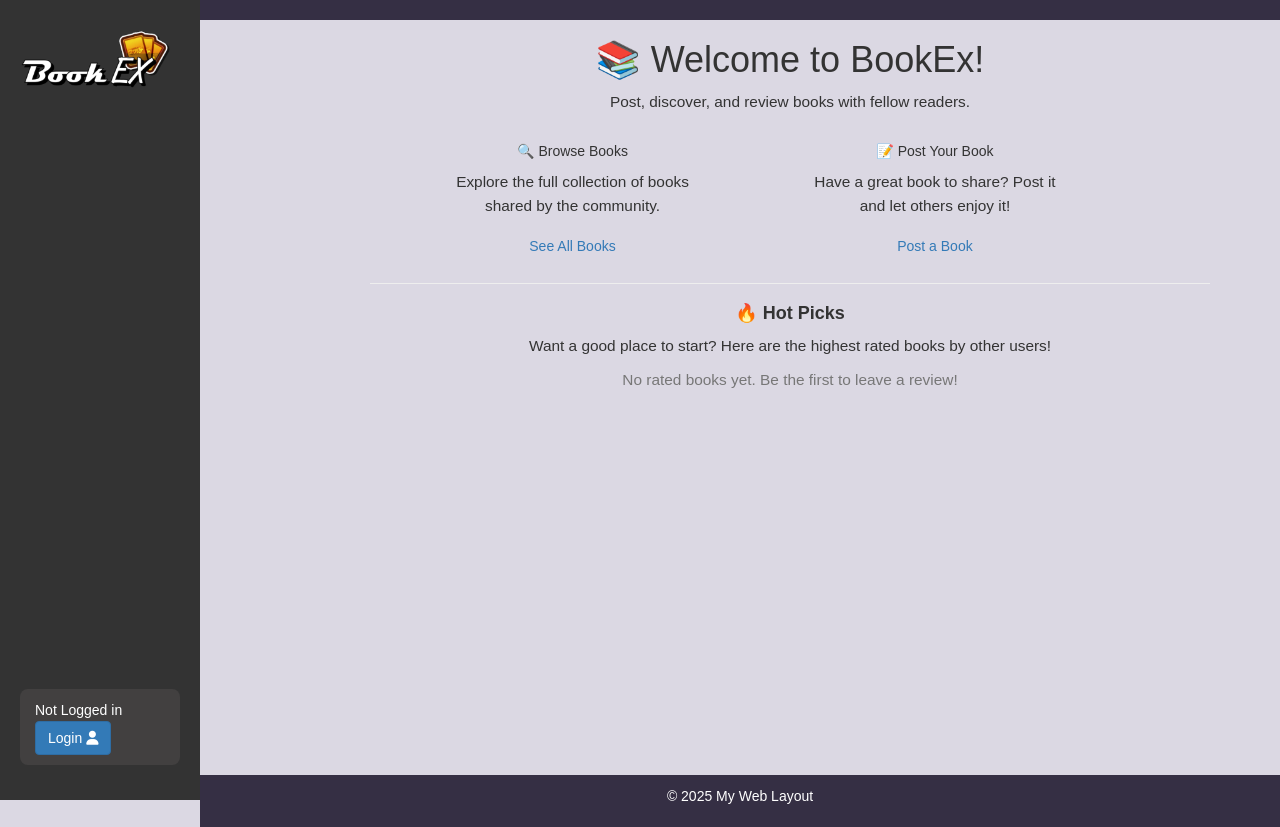
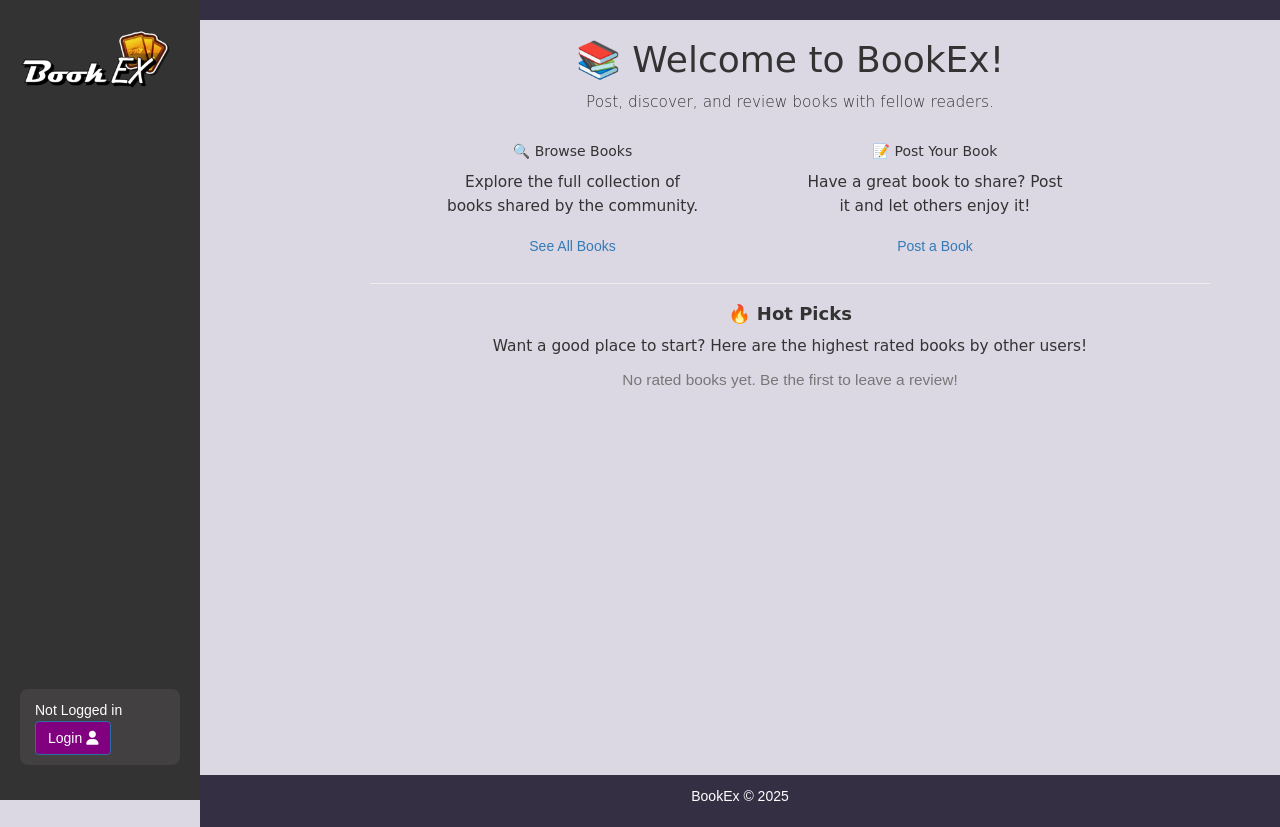
Before and after one commit to jmiralo84/BookEx, a Django app: template bookEx/templates/bookMng/index.html in a window 1280 px wide. Run offline with Django 3.2, Linux system fonts and the light colour scheme; the template is opened without the code that fills it, so the values that code supplies are empty; some libraries are stand-ins or nearby versions.

Commit message:
Edit some changes and try to keep the color consisted. If it needs to be polished, feel free to revise and edit as well

```diff
--- a/bookEx/static/base.css
+++ b/bookEx/static/base.css
@@ -44,7 +44,7 @@ body {
 
 .breadcrumb-item a:hover {
     text-decoration: underline;
-    color: gold;
+    color: purple;
 }
 
 /* Style for the current page (the one without a link) */
@@ -133,7 +133,7 @@ header {
 .sidebar ul li a:hover {
     text-decoration: underline;
     background-color: #2ef6a8;
-    color: #413f3f;
+    color: #800080;
     display: block;
 }
 
@@ -171,6 +171,10 @@ header {
     line-height: 1.6;
 }
 
+p {
+ style: "font-family:'Brush Script MT', cursive;"
+}
+
 /* Footer */
 footer {
     background: #352f44;
@@ -187,3 +191,29 @@ footer {
 footer p {
     font-size: 14px;
 }
+
+/* forms */
+input[type=text] {
+  border: 2px solid purple;
+  border-radius: 7px;
+}
+
+input[type=url] {
+  border: 2px solid purple;
+  border-radius: 7px;
+}
+
+input[type=number] {
+  border: 2px solid purple;
+  border-radius: 7px;
+}
+
+button[type=submit]{
+    background-color: purple;
+     color: white;
+}
+
+a[role=button]{
+    background-color: purple;
+
+}
--- a/bookEx/templates/base.html
+++ b/bookEx/templates/base.html
@@ -4,7 +4,7 @@
 <head>
     <meta charset="UTF-8">
     <meta name="viewport" content="width=device-width, initial-scale=1.0">
-    <title>Web Layout with Banner, Menu, and Content</title>
+    <title>BookEx</title>
     <!-- Bootstrap 3 CSS -->
     <link rel="stylesheet" href="https://maxcdn.bootstrapcdn.com/bootstrap/3.4.1/css/bootstrap.min.css">
     <link rel="stylesheet" href="{% static 'base.css' %}" type="text/css">
@@ -95,7 +95,7 @@
     </div>
 
     <footer>
-        <p>&copy; 2025 My Web Layout</p>
+        <p>BookEx &copy; 2025</p>
     </footer>
 
     <!-- jQuery (necessary for Bootstrap's JavaScript plugins in v3/4) -->
--- a/bookEx/templates/bookMng/cart.html
+++ b/bookEx/templates/bookMng/cart.html
@@ -3,7 +3,7 @@
 
 {% block content %}
 <div class="text-center">
-  <h1 class="mb-4">🛒 My Shopping Cart</h1>
+  <h1 class="mb-4" style="font-family:'Brush Script MT', cursive;">🛒 My Shopping Cart</h1>
 
   {% if books %}
     <div class="row justify-content-center">
--- a/bookEx/templates/bookMng/displaybooks.html
+++ b/bookEx/templates/bookMng/displaybooks.html
@@ -3,7 +3,7 @@
 
 {% block content %}
 <div class="text-center">
-    <h1 class="mb-4">📚 Explore Books</h1>
+    <h1 class="mb-4" style="font-family:'Brush Script MT', cursive;">📚 Explore Books</h1>
 
     <form method="get" action="{% url 'displaybooks' %}" class="mb-5 d-flex justify-content-center">
         <input type="text" name="q" value="{{ query }}" class="form-control w-50 me-2" placeholder="Search books...">
--- a/bookEx/templates/bookMng/index.html
+++ b/bookEx/templates/bookMng/index.html
@@ -3,9 +3,9 @@
 
 {% block content %}
 <div class="text-center">
-    <h1 class="mb-3">📚 Welcome to BookEx!</h1>
+    <h1 class="mb-3" style="font-family:'Brush Script MT', cursive;">📚 Welcome to BookEx!</h1>
 
-    <p class="lead">Post, discover, and review books with fellow readers.</p>
+    <p class="lead" style="font-family:'Brush Script MT', cursive;" >Post, discover, and review books with fellow readers.</p>
 
     <div class="row justify-content-center mt-4">
 
@@ -14,8 +14,8 @@
         <div class="col-md-4">
             <div class="card shadow-sm mb-4">
                 <div class="card-body">
-                    <h5 class="card-title">🔍 Browse Books</h5>
-                    <p class="card-text">Explore the full collection of books shared by the community.</p>
+                    <h5 class="card-title" style="font-family:'Brush Script MT', cursive;">🔍 Browse Books</h5>
+                    <p class="card-text" style="font-family:'Brush Script MT', cursive;">Explore the full collection of books shared by the community.</p>
                     <a href="{% url 'displaybooks' %}" class="btn btn-outline-primary">See All Books</a>
                 </div>
             </div>
@@ -26,8 +26,8 @@
         <div class="col-md-4">
             <div class="card shadow-sm mb-4">
                 <div class="card-body">
-                    <h5 class="card-title">📝 Post Your Book</h5>
-                    <p class="card-text">Have a great book to share? Post it and let others enjoy it!</p>
+                    <h5 class="card-title" style="font-family:'Brush Script MT', cursive;" >📝 Post Your Book</h5>
+                    <p class="card-text" style="font-family:'Brush Script MT', cursive;" >Have a great book to share? Post it and let others enjoy it!</p>
                     <a href="{% url 'postbook' %}" class="btn btn-outline-success">Post a Book</a>
                 </div>
             </div>
@@ -36,8 +36,8 @@
     </div>
 
    <hr class="my-5">
-   <h4 class="mb-4"><strong>🔥 Hot Picks</strong></h4>
-   <p class="mb-4">Want a good place to start? Here are the highest rated books by other users!</p>
+   <h4 class="mb-4" style="font-family:'Brush Script MT', cursive;" ><strong>🔥 Hot Picks</strong></h4>
+   <p class="mb-4" style="font-family:'Brush Script MT', cursive;">Want a good place to start? Here are the highest rated books by other users!</p>
 
 {% if top_books %}
   <div class="row justify-content-center">
--- a/bookEx/templates/bookMng/mybooks.html
+++ b/bookEx/templates/bookMng/mybooks.html
@@ -3,7 +3,7 @@
 
 {% block content %}
 <div class="text-center">
-    <h1 class="mb-4">📚 My Books</h1>
+    <h1 class="mb-4" style="font-family:'Brush Script MT', cursive;">📚 My Books</h1>
 
     {% if owned_books %}
     <div class="row justify-content-center">
--- a/bookEx/templates/bookMng/postbook.html
+++ b/bookEx/templates/bookMng/postbook.html
@@ -15,7 +15,7 @@
             </div>
         </div>
     {% else %}
-        <h2 class="mb-4"> Post A New Book</h2>
+        <h2 class="mb-4" style="font-family:'Brush Script MT', cursive;" > Post A New Book</h2>
         <div class="card shadow-sm">
             <div class="card-body">
                 <form action="" method="post" enctype="multipart/form-data" novalidate>
--- a/bookEx/templates/bookMng/purchase_success.html
+++ b/bookEx/templates/bookMng/purchase_success.html
@@ -6,7 +6,7 @@
   <div class="p-4 bg-white rounded shadow-sm" style="max-width: 500px; width: 100%;">
 
     <h3 class="text-success text-center mb-3">
-      <i class="fas fa-check-circle"></i> Purchase Complete!
+      <i class="fas fa-check-circle" style="font-family:'Brush Script MT', cursive;"></i> Purchase Complete!
     </h3>
     <p class="text-center">Thank you for your purchase. Here's your receipt:</p>
 
--- a/bookEx/templates/registration/login.html
+++ b/bookEx/templates/registration/login.html
@@ -8,7 +8,7 @@
 {% endblock sidenav %}
 
 {% block content %}
-  <h1>User Login</h1>
+  <h1 style="font-family:'Brush Script MT', cursive;" >User Login</h1>
     <form action="{% url 'login' %}" method="post">
       <table>
          {{ form.as_table }}
--- a/bookEx/templates/registration/register_success.html
+++ b/bookEx/templates/registration/register_success.html
@@ -3,12 +3,12 @@
 
 {% block sidenav %}
       <li>
-        <a href="/">  Home </a>
+        <a href="/" >  Home </a>
       </li>
 {% endblock sidenav %}
 
 {% block content %}
-  <h1>User Registration Success!</h1>
+  <h1 style="font-family:'Brush Script MT', cursive;" >User Registration Success!</h1>
   <p>
       To login <a href="{% url 'login' %}?next=/"> Click Here</a>
   </p>
```
Also changed, not shown: bookEx/templates/bookMng/about_us.html (+13 -11 lines), bookEx/static/uploads/Book_Community.jpg (added), db.sqlite3.
